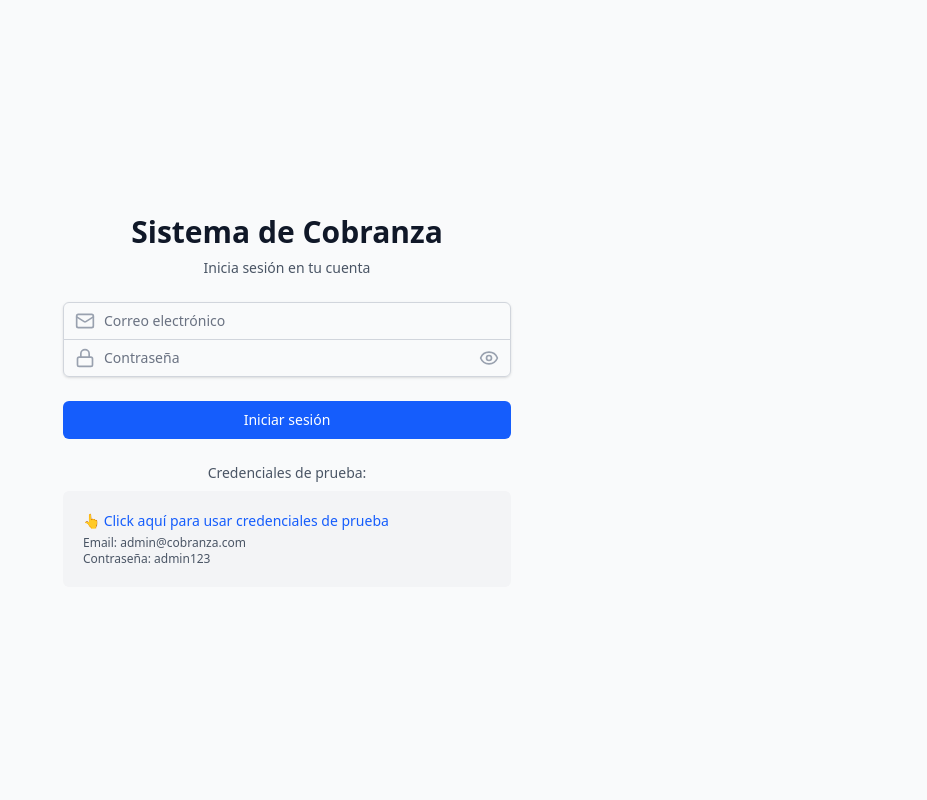
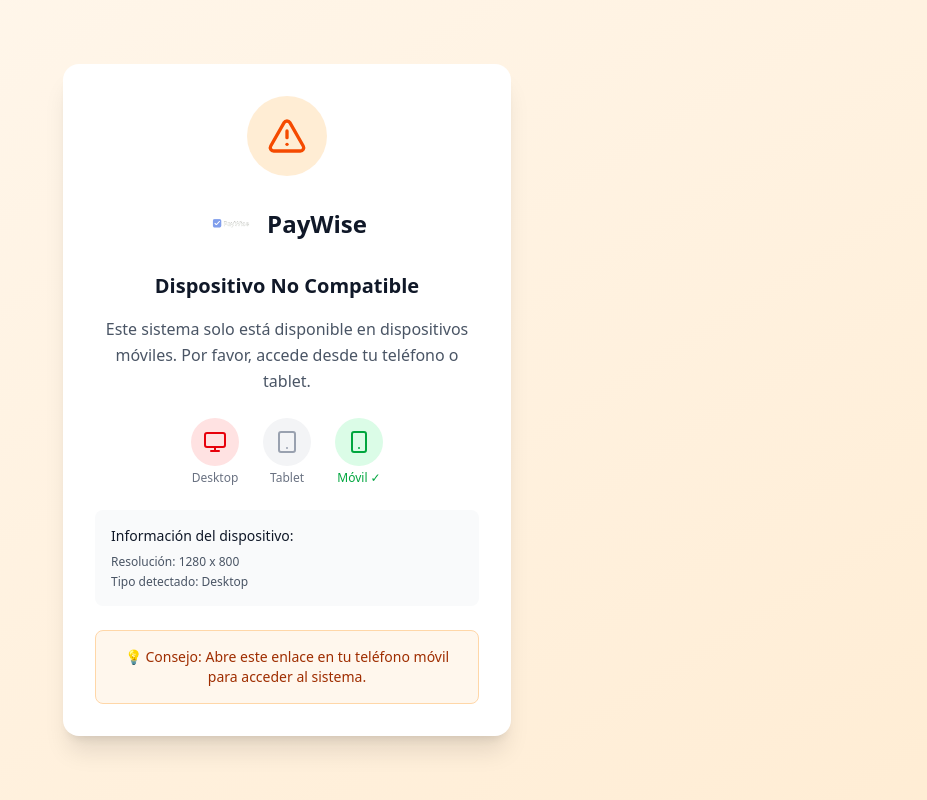
Before and after one commit to pdellasera/paywise, a React (Vite) app: page / in a window 1280 px wide. Shown: the whole page, without its empty margins (353-1280 px from the left). Built offline with nearby package versions, Linux system fonts and the light colour scheme.

Commit message:
Add Device Blocker

```diff
--- /dev/null
+++ b/src/components/DeviceBlocker/DeviceBlocker.tsx
@@ -0,0 +1,111 @@
+import { motion } from 'framer-motion';
+import { Smartphone, Monitor, Tablet, AlertTriangle } from 'lucide-react';
+
+interface DeviceBlockerProps {
+  reason: string;
+  deviceInfo: {
+    isDesktop: boolean;
+    isTablet: boolean;
+    screenWidth: number;
+    screenHeight: number;
+  };
+}
+
+export function DeviceBlocker({ reason, deviceInfo }: DeviceBlockerProps) {
+  return (
+    <div className="min-h-screen bg-gradient-to-br from-orange-50 to-orange-100 flex items-center justify-center p-4">
+      <motion.div
+        initial={{ opacity: 0, scale: 0.9 }}
+        animate={{ opacity: 1, scale: 1 }}
+        transition={{ duration: 0.5 }}
+        className="max-w-md w-full bg-white rounded-2xl shadow-xl p-8 text-center"
+      >
+        {/* Icono de advertencia */}
+        <motion.div
+          initial={{ scale: 0 }}
+          animate={{ scale: 1 }}
+          transition={{ delay: 0.2, type: "spring", stiffness: 200 }}
+          className="mx-auto mb-6 h-20 w-20 rounded-full bg-orange-100 flex items-center justify-center"
+        >
+          <AlertTriangle className="h-10 w-10 text-orange-600" />
+        </motion.div>
+
+        {/* Logo */}
+        <div className="flex items-center justify-center space-x-3 mb-6">
+          <img
+            src="/paywise.png"
+            alt="PayWise Logo"
+            className="h-12 w-12 object-contain"
+          />
+          <h1 className="text-2xl font-bold text-gray-900">PayWise</h1>
+        </div>
+
+        {/* Título */}
+        <h2 className="text-xl font-semibold text-gray-900 mb-4">
+          Dispositivo No Compatible
+        </h2>
+
+        {/* Mensaje */}
+        <p className="text-gray-600 mb-6 leading-relaxed">
+          {reason}
+        </p>
+
+        {/* Iconos de dispositivos */}
+        <div className="flex justify-center items-center space-x-6 mb-6">
+          <div className="flex flex-col items-center">
+            <div className={`p-3 rounded-full ${
+              deviceInfo.isDesktop
+                ? 'bg-red-100 text-red-600'
+                : 'bg-gray-100 text-gray-400'
+            }`}>
+              <Monitor className="h-6 w-6" />
+            </div>
+            <span className="text-xs text-gray-500 mt-1">Desktop</span>
+          </div>
+
+          <div className="flex flex-col items-center">
+            <div className={`p-3 rounded-full ${
+              deviceInfo.isTablet
+                ? 'bg-orange-100 text-orange-600'
+                : 'bg-gray-100 text-gray-400'
+            }`}>
+              <Tablet className="h-6 w-6" />
+            </div>
+            <span className="text-xs text-gray-500 mt-1">Tablet</span>
+          </div>
+
+          <div className="flex flex-col items-center">
+            <div className="p-3 rounded-full bg-green-100 text-green-600">
+              <Smartphone className="h-6 w-6" />
+            </div>
+            <span className="text-xs text-green-600 mt-1 font-medium">Móvil ✓</span>
+          </div>
+        </div>
+
+        {/* Información del dispositivo */}
+        <div className="bg-gray-50 rounded-lg p-4 text-left">
+          <h3 className="text-sm font-medium text-gray-900 mb-2">Información del dispositivo:</h3>
+          <div className="space-y-1 text-xs text-gray-600">
+            <p><span className="font-medium">Resolución:</span> {deviceInfo.screenWidth} x {deviceInfo.screenHeight}</p>
+            <p><span className="font-medium">Tipo detectado:</span> {
+              deviceInfo.isDesktop ? 'Desktop' :
+              deviceInfo.isTablet ? 'Tablet' : 'Móvil'
+            }</p>
+          </div>
+        </div>
+
+        {/* Instrucciones */}
+        <motion.div
+          initial={{ opacity: 0, y: 20 }}
+          animate={{ opacity: 1, y: 0 }}
+          transition={{ delay: 0.4 }}
+          className="mt-6 p-4 bg-orange-50 rounded-lg border border-orange-200"
+        >
+          <p className="text-sm text-orange-800">
+            <span className="font-medium">💡 Consejo:</span> Abre este enlace en tu teléfono móvil para acceder al sistema.
+          </p>
+        </motion.div>
+      </motion.div>
+    </div>
+  );
+}
--- /dev/null
+++ b/src/components/DeviceBlocker/index.ts
@@ -0,0 +1 @@
+export { DeviceBlocker } from './DeviceBlocker';
--- /dev/null
+++ b/src/hook/index.ts
@@ -0,0 +1 @@
+export { useDeviceDetector } from './useDeviceDetector';
--- /dev/null
+++ b/src/hook/useDeviceDetector.ts
@@ -0,0 +1,87 @@
+import { useState, useEffect } from 'react';
+
+interface DeviceInfo {
+  isMobile: boolean;
+  isTablet: boolean;
+  isDesktop: boolean;
+  userAgent: string;
+  screenWidth: number;
+  screenHeight: number;
+}
+
+interface UseDeviceDetectorReturn {
+  deviceInfo: DeviceInfo;
+  isAllowedDevice: boolean;
+  blockReason: string | null;
+}
+
+export function useDeviceDetector(): UseDeviceDetectorReturn {
+  const [deviceInfo, setDeviceInfo] = useState<DeviceInfo>({
+    isMobile: false,
+    isTablet: false,
+    isDesktop: false,
+    userAgent: '',
+    screenWidth: 0,
+    screenHeight: 0
+  });
+
+  useEffect(() => {
+    const detectDevice = () => {
+      const userAgent = navigator.userAgent.toLowerCase();
+      const screenWidth = window.innerWidth;
+      const screenHeight = window.innerHeight;
+
+      // Detectar dispositivos móviles por User Agent
+      const mobileRegex = /android|webos|iphone|ipad|ipod|blackberry|iemobile|opera mini/i;
+      const tabletRegex = /ipad|android(?=.*mobile)|tablet/i;
+
+      // Detectar por tamaño de pantalla (breakpoints comunes)
+      const isMobileBySize = screenWidth <= 768;
+      const isTabletBySize = screenWidth > 768 && screenWidth <= 1024;
+
+      // Combinar detección por User Agent y tamaño de pantalla
+      const isMobile = mobileRegex.test(userAgent) || isMobileBySize;
+      const isTablet = tabletRegex.test(userAgent) || isTabletBySize;
+      const isDesktop = !isMobile && !isTablet;
+
+      setDeviceInfo({
+        isMobile,
+        isTablet,
+        isDesktop,
+        userAgent,
+        screenWidth,
+        screenHeight
+      });
+    };
+
+    // Detectar al cargar
+    detectDevice();
+
+    // Detectar al cambiar el tamaño de ventana
+    const handleResize = () => {
+      detectDevice();
+    };
+
+    window.addEventListener('resize', handleResize);
+
+    return () => {
+      window.removeEventListener('resize', handleResize);
+    };
+  }, []);
+
+  // Determinar si el dispositivo está permitido (solo móviles)
+  const isAllowedDevice = deviceInfo.isMobile;
+
+  // Razón del bloqueo
+  const blockReason = !isAllowedDevice
+    ? deviceInfo.isDesktop
+      ? 'Este sistema solo está disponible en dispositivos móviles. Por favor, accede desde tu teléfono o tablet.'
+      : 'Dispositivo no compatible. Por favor, accede desde un dispositivo móvil.'
+    : null;
+
+  return {
+    deviceInfo,
+    isAllowedDevice,
+    blockReason
+  };
+}
--- a/src/routers/AppRouter.tsx
+++ b/src/routers/AppRouter.tsx
@@ -1,5 +1,7 @@
 import { BrowserRouter, Routes, Route, Navigate, useLocation } from 'react-router-dom';
 import { AuthProvider, useAuth } from '@/helpers';
+import { useDeviceDetector } from '@/hook';
+import { DeviceBlocker } from '@/components/DeviceBlocker/DeviceBlocker';
 import { LoginForm } from '@/modules/auth';
 import { Layout } from '@/components/Layout';
 import { Dashboard } from '@/modules/home/dashboard';
@@ -9,19 +11,25 @@
 import { Reportes } from '@/modules/reporte/reportes';
 import { Configuracion } from '@/modules/configuracion/configuracion';
 
-// Componente que maneja la lógica de autenticación
+// Componente que maneja la lógica de autenticación y detección de dispositivos
 function AuthenticatedApp() {
-
   const { isAuthenticated, isLoading } = useAuth();
+  const { deviceInfo, isAllowedDevice, blockReason } = useDeviceDetector();
   const location = useLocation();
 
+  // Mostrar loading mientras se carga la autenticación
   if (isLoading) {
     return (
       <div className="min-h-screen flex items-center justify-center">
-        <div className="animate-spin rounded-full h-8 w-8 border-b-2 border-blue-600"></div>
+        <div className="animate-spin rounded-full h-8 w-8 border-b-2 border-orange-600"></div>
         <p className="ml-2">Cargando...</p>
       </div>
     );
+  }
+
+  // Bloquear si el dispositivo no está permitido
+  if (!isAllowedDevice && blockReason) {
+    return <DeviceBlocker reason={blockReason} deviceInfo={deviceInfo} />;
   }
 
   // Si no está autenticado y no está en la página de login, redirigir
```
